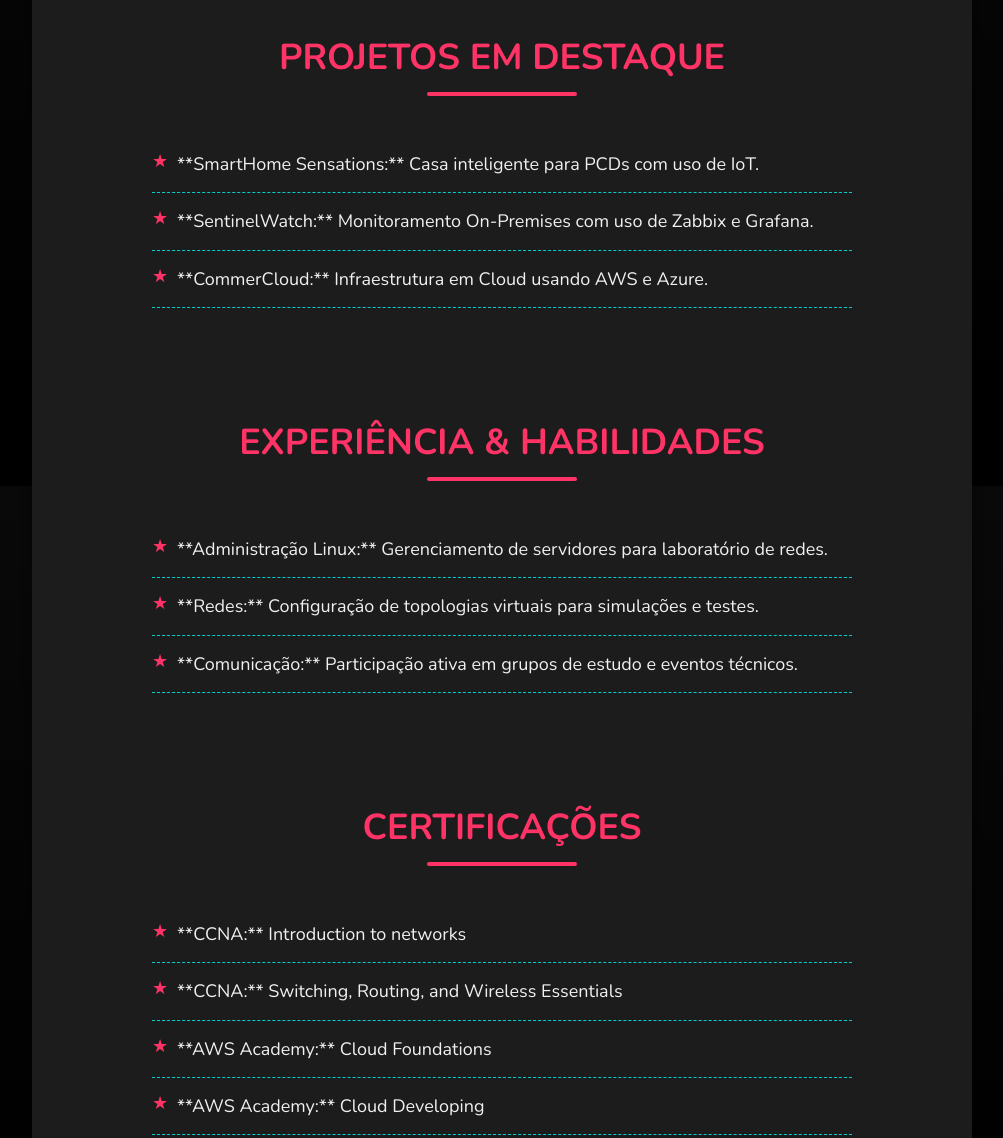
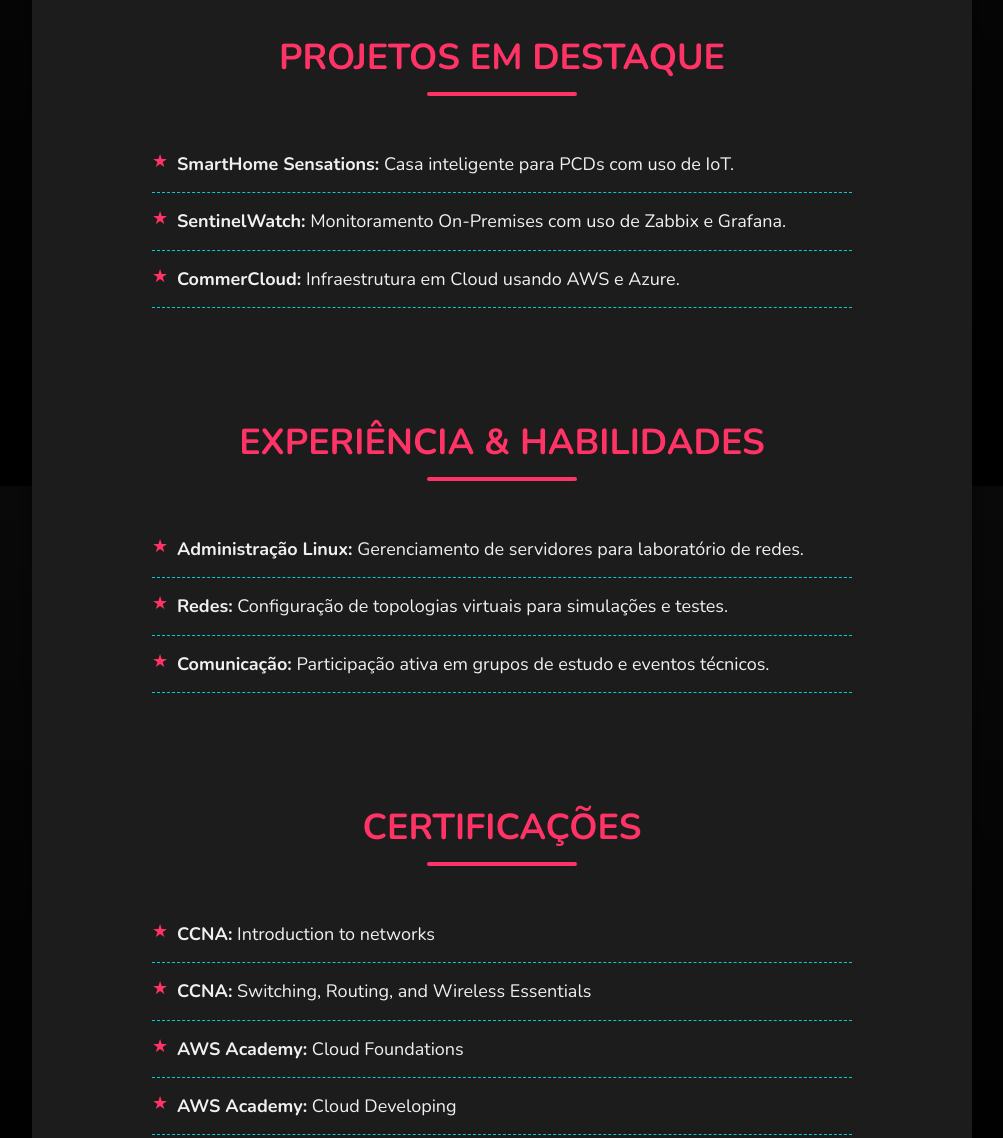
Before and after one commit to JoaoT-dev/Portifolio, a plain HTML site: page index.html in a window 1280 px wide. Shown: the part 1114-2252 px from the top of the page, without its empty margins (138-1141 px from the left). Drawn offline with nearby package versions, Linux system fonts and the light colour scheme.

Commit message:
Update index.html

```diff
--- a/index.html
+++ b/index.html
@@ -3,7 +3,8 @@
 <head>
     <meta charset="UTF-8">
     <meta name="viewport" content="width=device-width, initial-scale=1.0">
-    <title>João Paulo</title>
+    <title>João Paulo | Portfólio: Cloud & Monitoramento</title>
+
     <link rel="icon" type="image/svg+xml" href="/favicon.svg">
 
     <link rel="stylesheet" href="styles.css">
@@ -25,13 +26,13 @@
             <div class="line animate-on-scroll"></div>
             <div class="section-content animate-on-scroll">
                 <p>
-                    Sou estudante de Redes de Computadores com experiência prática em **monitoramento e automação** (Zabbix e Grafana), sistemas **Linux** e soluções **Cloud** (AWS e Azure). Minha paixão me move a explorar desde a infraestrutura de redes até o desenvolvimento de soluções.
+                    Sou estudante de Redes de Computadores com experiência prática em <strong>monitoramento e automação</strong> (Zabbix e Grafana), sistemas <strong>Linux</strong> e soluções <strong>Cloud</strong> (AWS e Azure). Minha paixão me move a explorar desde a infraestrutura de redes até o desenvolvimento de soluções.
                 </p>
                 <p>
-                    Busco equilibrar o rigor técnico com a diversão (gosto de relaxar jogando videogame), e estou sempre aberto a **novos desafios** e aprendizados no vasto universo da tecnologia.
+                    Busco equilibrar o rigor técnico com a diversão (gosto de relaxar jogando videogame), e estou sempre aberto a <strong>novos desafios</strong> e aprendizados no vasto universo da tecnologia.
                 </p>
                 <p>
-                    Se quiser trocar uma ideia sobre tecnologia, redes ou até sobre games, fique à vontade para me **conectar**!
+                    Se quiser trocar uma ideia sobre tecnologia, redes ou até sobre games, fique à vontade para me <strong>conectar</strong>!
                 </p>
             </div>
         </section>
@@ -41,9 +42,9 @@
             <div class="line animate-on-scroll"></div>
             <div class="section-content animate-on-scroll">
                 <ul>
-                    <li>**SmartHome Sensations:** Casa inteligente para PCDs com uso de IoT.</li>
-                    <li>**SentinelWatch:** Monitoramento On-Premises com uso de Zabbix e Grafana.</li>
-                    <li>**CommerCloud:** Infraestrutura em Cloud usando AWS e Azure.</li>
+                    <li><strong>SmartHome Sensations:</strong> Casa inteligente para PCDs com uso de IoT.</li>
+                    <li><strong>SentinelWatch:</strong> Monitoramento On-Premises com uso de Zabbix e Grafana.</li>
+                    <li><strong>CommerCloud:</strong> Infraestrutura em Cloud usando AWS e Azure.</li>
                 </ul>
             </div>
         </section>
@@ -53,9 +54,9 @@
             <div class="line animate-on-scroll"></div>
             <div class="section-content animate-on-scroll">
                 <ul>
-                    <li>**Administração Linux:** Gerenciamento de servidores para laboratório de redes.</li>
-                    <li>**Redes:** Configuração de topologias virtuais para simulações e testes.</li>
-                    <li>**Comunicação:** Participação ativa em grupos de estudo e eventos técnicos.</li>
+                    <li><strong>Administração Linux:</strong> Gerenciamento de servidores para laboratório de redes.</li>
+                    <li><strong>Redes:</strong> Configuração de topologias virtuais para simulações e testes.</li>
+                    <li><strong>Comunicação:</strong> Participação ativa em grupos de estudo e eventos técnicos.</li>
                 </ul>
             </div>
         </section>
@@ -65,10 +66,10 @@
             <div class="line animate-on-scroll"></div>
             <div class="section-content animate-on-scroll">
                 <ul>
-                    <li>**CCNA:** Introduction to networks</li>
-                    <li>**CCNA:** Switching, Routing, and Wireless Essentials</li>
-                    <li>**AWS Academy:** Cloud Foundations</li>
-                    <li>**AWS Academy:** Cloud Developing</li>
+                    <li><strong>CCNA:</strong> Introduction to networks</li>
+                    <li><strong>CCNA:</strong> Switching, Routing, and Wireless Essentials</li>
+                    <li><strong>AWS Academy:</strong> Cloud Foundations</li>
+                    <li><strong>AWS Academy:</strong> Cloud Developing</li>
                 </ul>
             </div>
         </section>
```
